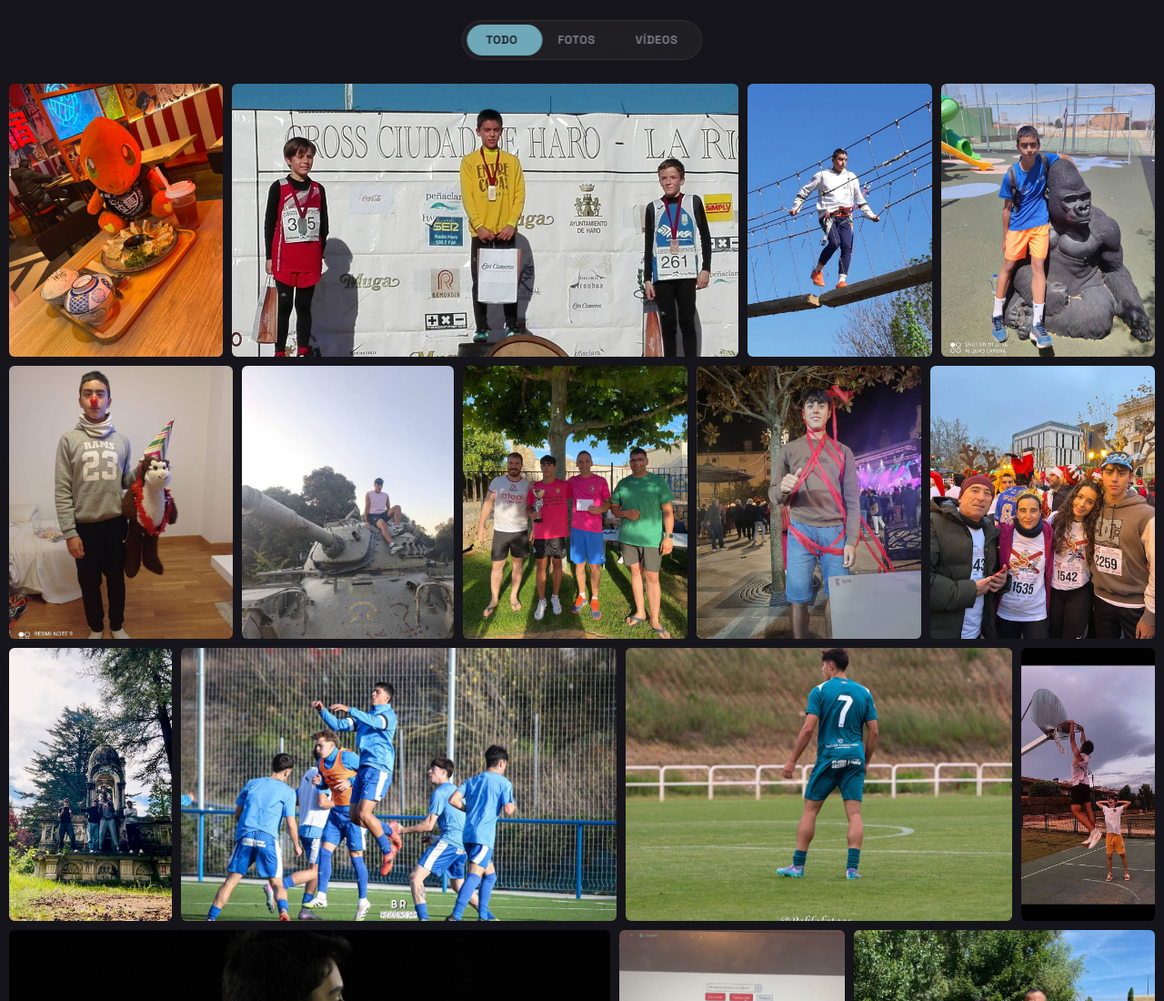
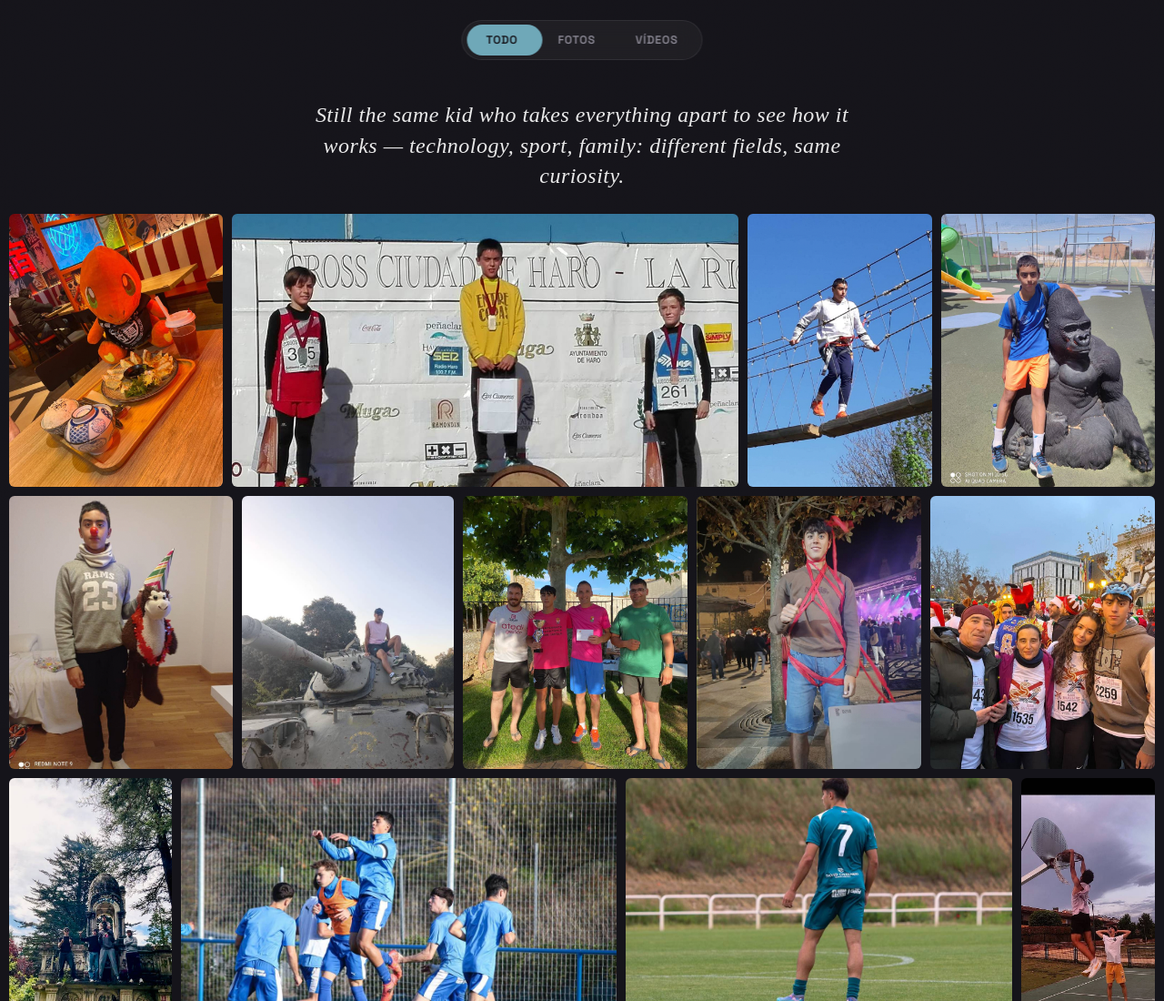
Before and after one commit to RaulPerezCortes/gallery, a plain HTML site: page index.html in a window 1280 px wide. Shown: the top 1100 px of the page at 91% size. Drawn offline with Linux system fonts and the light colour scheme.

Commit message:
page message

```diff
--- a/index.html
+++ b/index.html
@@ -87,10 +87,25 @@
     color: var(--bg);
   }
 
+  .bio-quote {
+    max-width: 680px;
+    margin: 110px auto 0px;
+    padding: 0 20px;
+    text-align: center;
+    font-family: 'Instrument Serif', serif;
+    font-size: 24px;
+    line-height: 1.4;
+    color: #ffffff;
+    font-weight: normal;
+    letter-spacing: 0.02em;
+    opacity: 0.9;
+    font-style: italic;
+  }
+
   /* ---- Layout Justificado Flexbox (Estilo Google Photos) ---- */
   .grid{
     max-width: 1600px;
-    margin: 92px auto 60px;
+    margin: 24px auto 60px;
     padding: 0 var(--gap);
     display: flex;
     flex-wrap: wrap;
@@ -237,6 +252,10 @@
     <button data-type="video">Vídeos</button>
   </div>
 
+  <div class="bio-quote">
+    Still the same kid who takes everything apart to see how it works — technology, sport, family: different fields, same curiosity.
+  </div>
+
   <main class="grid" id="grid"></main>
 
   <div class="lightbox" id="lightbox" hidden>
```
